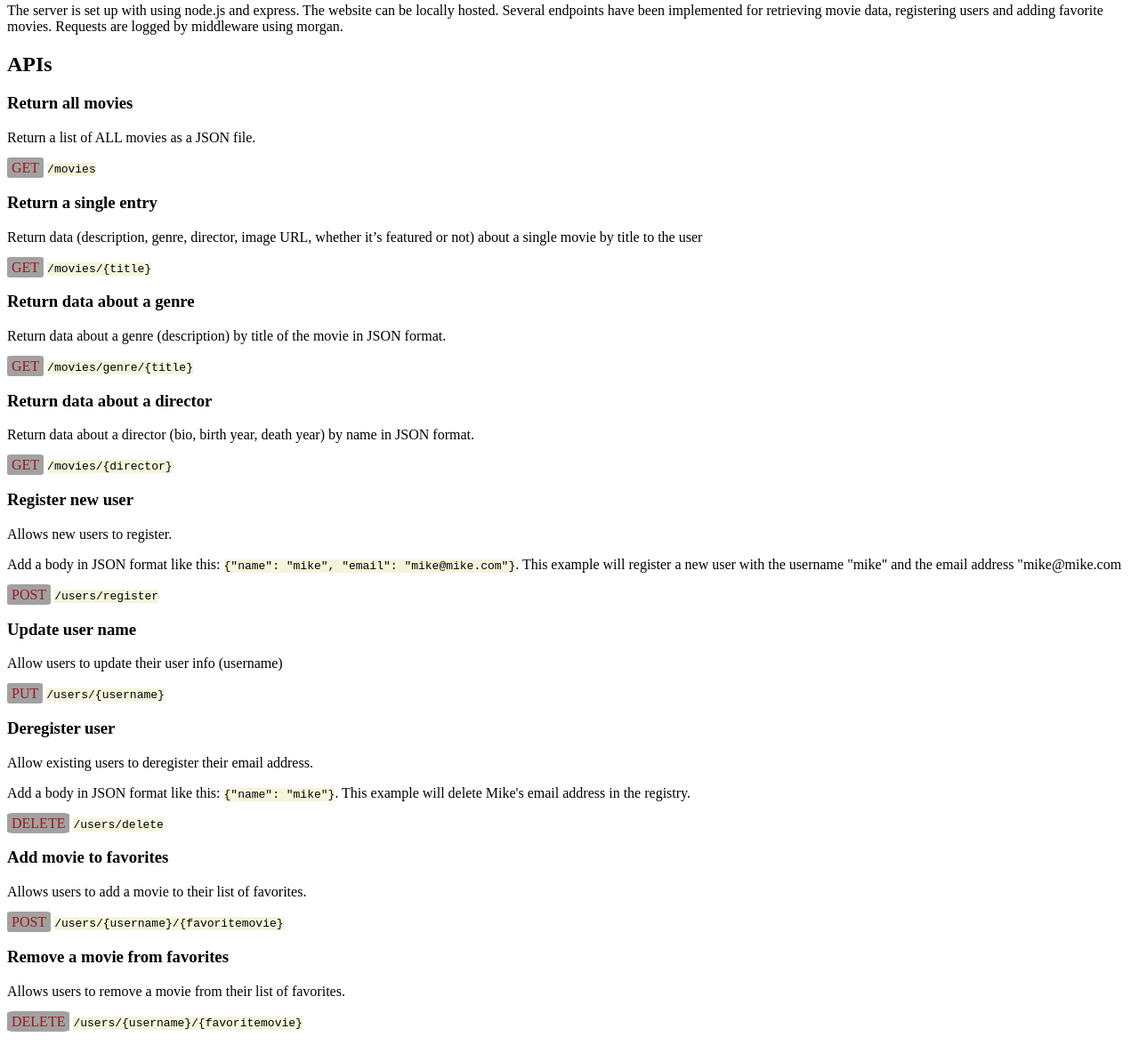
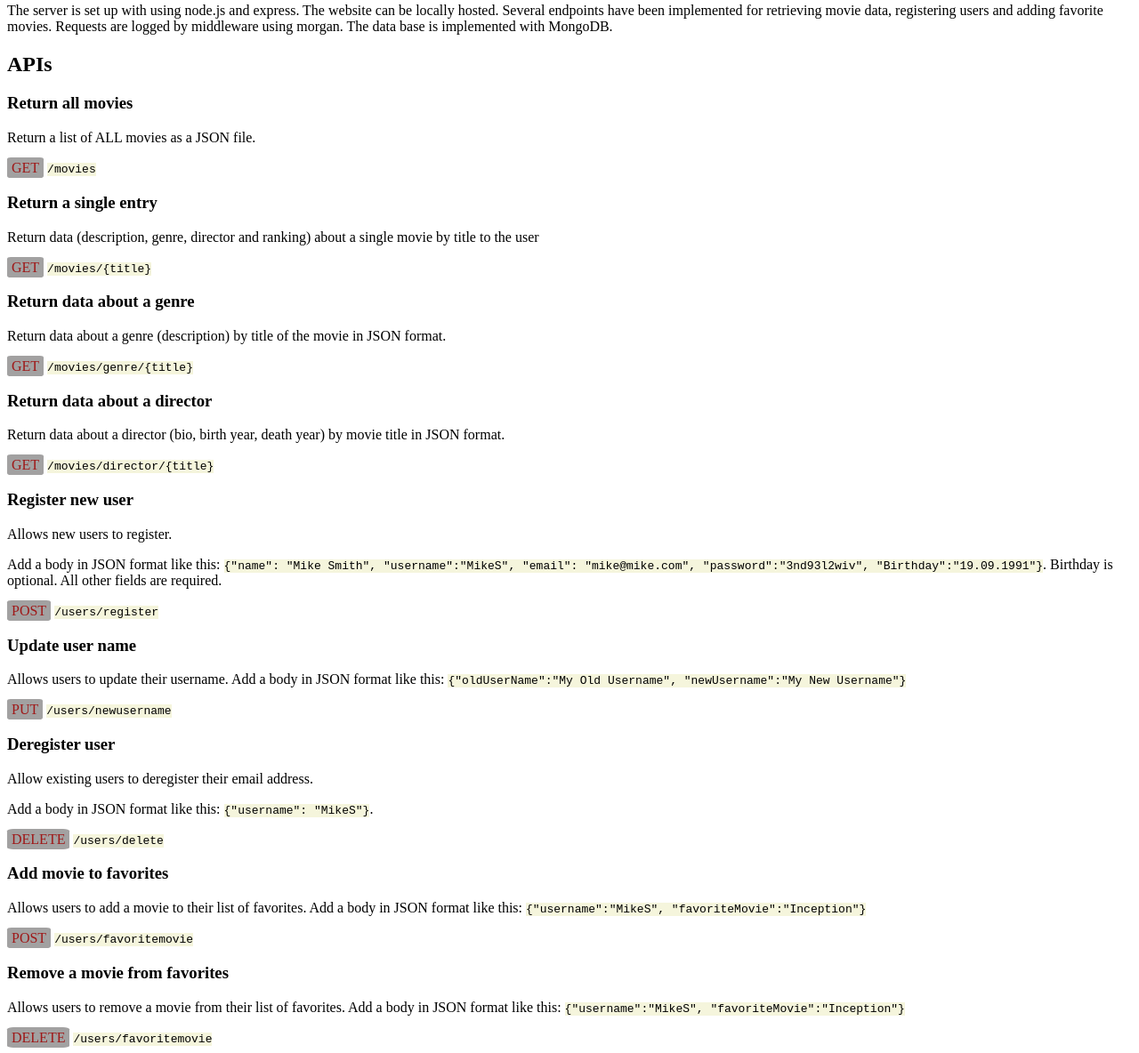
Before and after one commit to OtmarKirch/sci-fi-app, a website: page public/documentation.html in a window 1280 px wide. Shown: the part 245-1429 px from the top of the page at 89% size. Drawn offline with Linux system fonts and the light colour scheme.

Commit message:
Update documentation

```diff
--- a/index.js
+++ b/index.js
@@ -119,7 +119,7 @@ app.post("/user/register/", async (req, res) => {
 });
 
 //update username
-app.patch("/user/newusername", (req, res) => {
+app.put("/user/newusername", (req, res) => {
   const oldUsername = req.body.oldUserName
   const newUsername = req.body.newUserName;
   Users.findOneAndUpdate({username: oldUsername}, {
@@ -144,7 +144,7 @@ app.delete("/user/delete", (req, res) => {
 });
 
 //add favorite movie
-app.post("/user/addfavoritemovie/", (req, res) => {
+app.post("/user/favoritemovie/", (req, res) => {
   const reqUsername = req.body.username;
   const titleMovie = req.body.favoriteMovie;
   Movies.findOne({title:titleMovie}).then((movie)=>{
@@ -161,7 +161,7 @@ app.post("/user/addfavoritemovie/", (req, res) => {
 });
 
 //delete favorite movie
-app.delete("/user/deletefavoritemovie/", (req, res) => {
+app.delete("/user/favoritemovie/", (req, res) => {
   const reqUsername = req.body.username;
   const titleMovie = req.body.favoriteMovie;
   Movies.findOne({title:titleMovie}).then((movie)=>{
--- a/public/documentation.html
+++ b/public/documentation.html
@@ -32,7 +32,7 @@
       The server is set up with using node.js and express. The website can be
       locally hosted. Several endpoints have been implemented for retrieving
       movie data, registering users and adding favorite movies. Requests are
-      logged by middleware using morgan.
+      logged by middleware using morgan. The data base is implemented with MongoDB.
     </p>
     <h2>APIs</h2>
     <div>
@@ -43,8 +43,7 @@
     <div>
       <h3>Return a single entry</h3>
       <p>
-        Return data (description, genre, director, image URL, whether it’s
-        featured or not) about a single movie by title to the user
+        Return data (description, genre, director and ranking) about a single movie by title to the user
       </p>
       <span class="method">GET</span> <code>/movies/{title}</code>
     </div>
@@ -59,47 +58,50 @@
     <div>
       <h3>Return data about a director</h3>
       <p>
-        Return data about a director (bio, birth year, death year) by name in
+        Return data about a director (bio, birth year, death year) by movie title in
         JSON format.
       </p>
-      <span class="method">GET</span> <code>/movies/{director}</code>
+      <span class="method">GET</span> <code>/movies/director/{title}</code>
     </div>
     <div>
       <h3>Register new user</h3>
       <p>Allows new users to register.</p>
       <p>
         Add a body in JSON format like this:
-        <code>{"name": "mike", "email": "mike@mike.com"}</code>. This example
-        will register a new user with the username "mike" and the email address
-        "mike@mike.com
+        <code>{"name": "Mike Smith", "username":"MikeS", "email": "mike@mike.com", "password":"3nd93l2wiv", "Birthday":"19.09.1991"}</code>.
+        Birthday is optional. All other fields are required.
       </p>
       <span class="method">POST</span> <code>/users/register</code>
     </div>
     <div>
       <h3>Update user name</h3>
-      <p>Allow users to update their user info (username)</p>
-      <span class="method">PUT</span> <code>/users/{username}</code>
+      <p>Allows users to update their username. Add a body in JSON format like this:
+        <code>{"oldUserName":"My Old Username", "newUsername":"My New Username"}</code>
+      </p>
+      <span class="method">PUT</span> <code>/users/newusername</code>
     </div>
     <div>
       <h3>Deregister user</h3>
       <p>Allow existing users to deregister their email address.</p>
       <p>
-        Add a body in JSON format like this: <code>{"name": "mike"}</code>. This
-        example will delete Mike's email address in the registry.
+        Add a body in JSON format like this: <code>{"username": "MikeS"}</code>.
       </p>
       <span class="method">DELETE</span> <code>/users/delete</code>
     </div>
     <div>
       <h3>Add movie to favorites</h3>
-      <p>Allows users to add a movie to their list of favorites.</p>
+      <p>Allows users to add a movie to their list of favorites. Add a body in JSON format like this:
+        <code>{"username":"MikeS", "favoriteMovie":"Inception"}</code>
+      </p>
       <span class="method">POST</span>
-      <code>/users/{username}/{favoritemovie}</code>
+      <code>/users/favoritemovie</code>
     </div>
     <div>
       <h3>Remove a movie from favorites</h3>
-      <p>Allows users to remove a movie from their list of favorites.</p>
+      <p>Allows users to remove a movie from their list of favorites. Add a body in JSON format like this:
+        <code>{"username":"MikeS", "favoriteMovie":"Inception"}</code></p>
       <span class="method">DELETE</span>
-      <code>/users/{username}/{favoritemovie}</code>
+      <code>/users/favoritemovie</code>
     </div>
   </body>
 </html>
```
